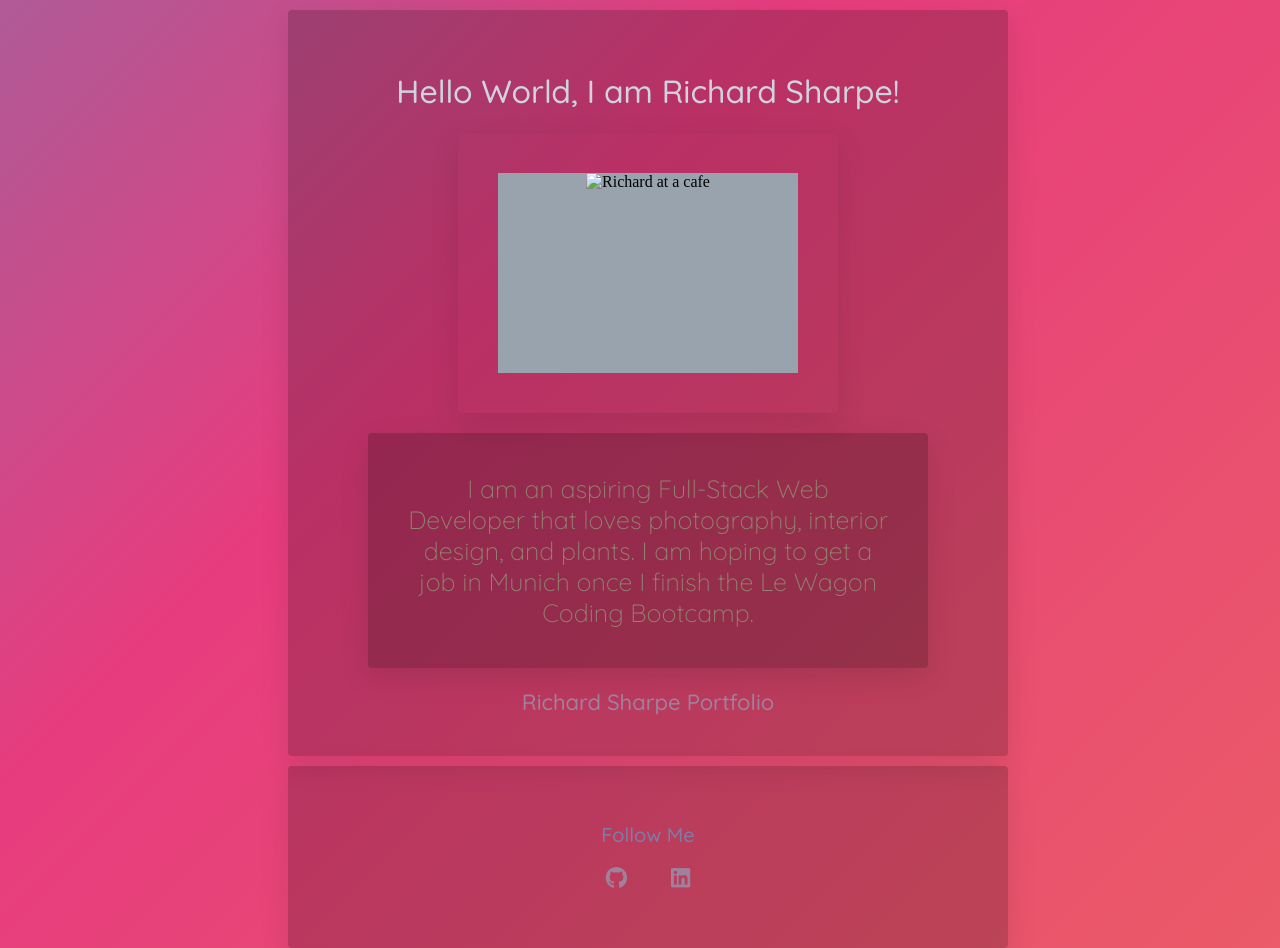
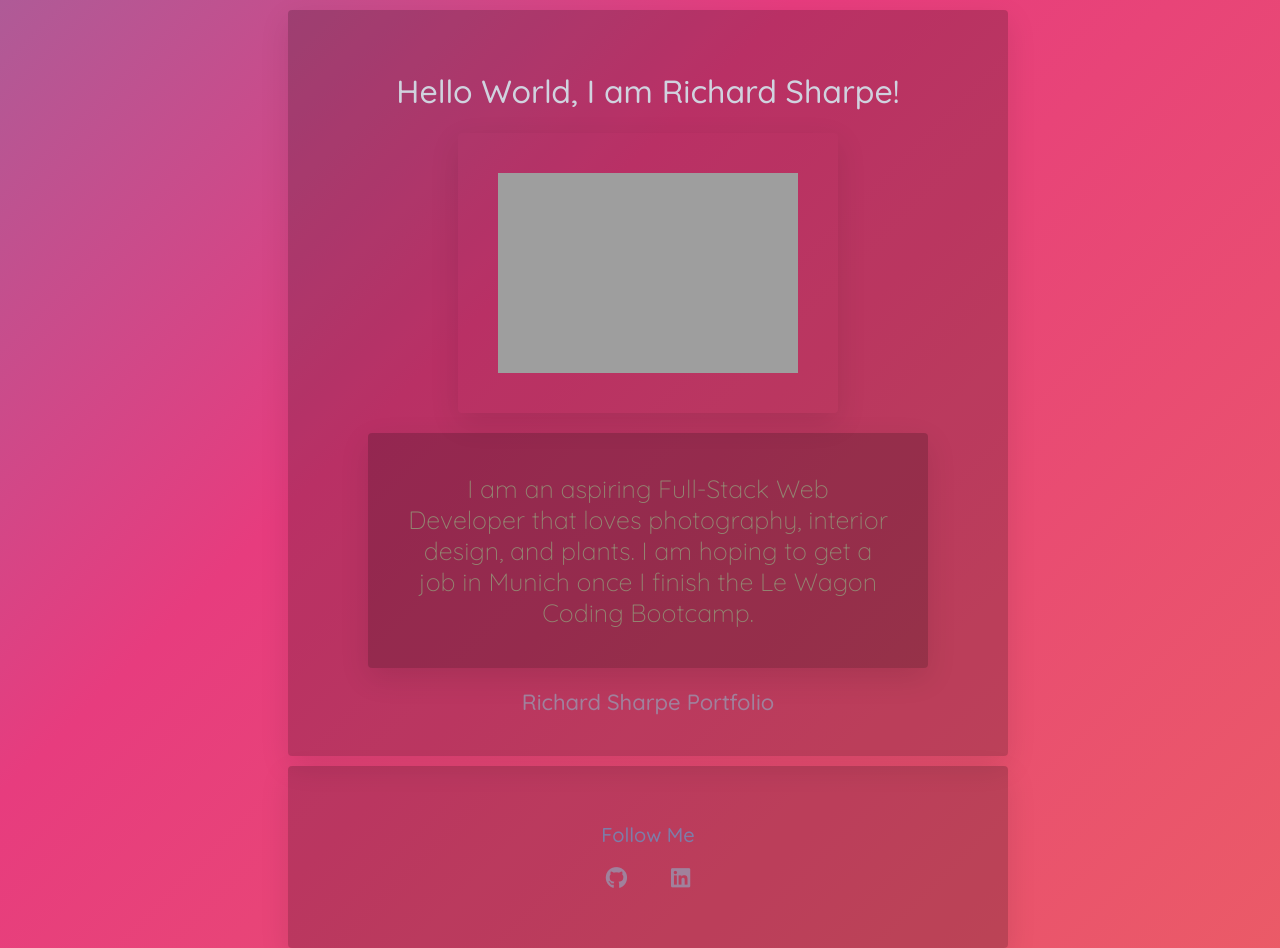
Before and after one commit to RichSharp/profile, a plain HTML site: page index.html in a window 1280 px wide. Drawn offline with Linux system fonts and the light colour scheme; the site is published under a folder, as on GitHub Pages, so addresses that start at the root find nothing.

Commit message:
relative path

```diff
--- a/index.html
+++ b/index.html
@@ -17,10 +17,10 @@
     <div class="flip-box">
       <div class="flip-box-inner">
         <div class="flip-box-front">
-          <img src="/images/coffeeme.jpg" alt="Richard at a cafe" style="width:300px;height:200px">
+          <img src="images/coffeeme.jpg" alt="Richard at a cafe" style="width:300px;height:200px">
       </div>
       <div class="flip-box-back">
-        <img src="/images/linkedin.jpg" alt="Richard selfie" style= "width:300px;height:200px;object-fit:cover;object-position: top;">
+        <img src="images/linkedin.jpg" alt="Richard selfie" style= "width:300px;height:200px;object-fit:cover;object-position: top;">
 
         </div>
       </div>
```
